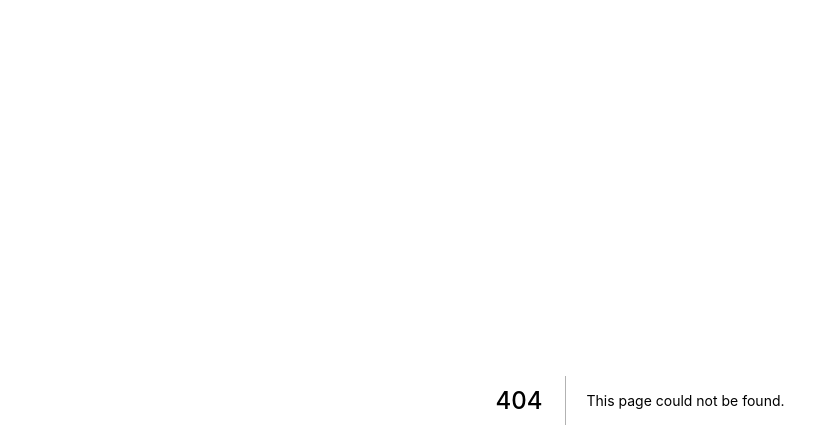
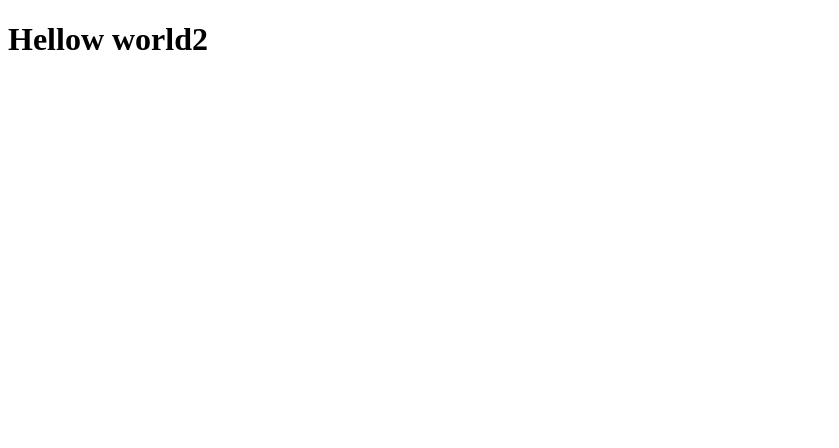
Before and after one commit to EECS14/RecycleChain, a Next.js app: page /emulators in a window 1280 px wide. Before the commit this address had no page. Shown: the top 448 px of the page, without its empty margins (0-839 px from the left). Built offline with nearby package versions, Linux system fonts and the light colour scheme.

Commit message:
Create emulators.js

```diff
--- /dev/null
+++ b/pages/emulators.js
@@ -0,0 +1,18 @@
+import React, { Component } from 'react';
+
+class index extends Component{
+
+
+
+    render(){
+
+        return (
+            <h1>Hellow world2</h1>
+        );
+    }
+
+    }
+
+    //At the end of each page, a component is expected to be returned
+    // If not, Next.js throws an error
+    export default index;
```
